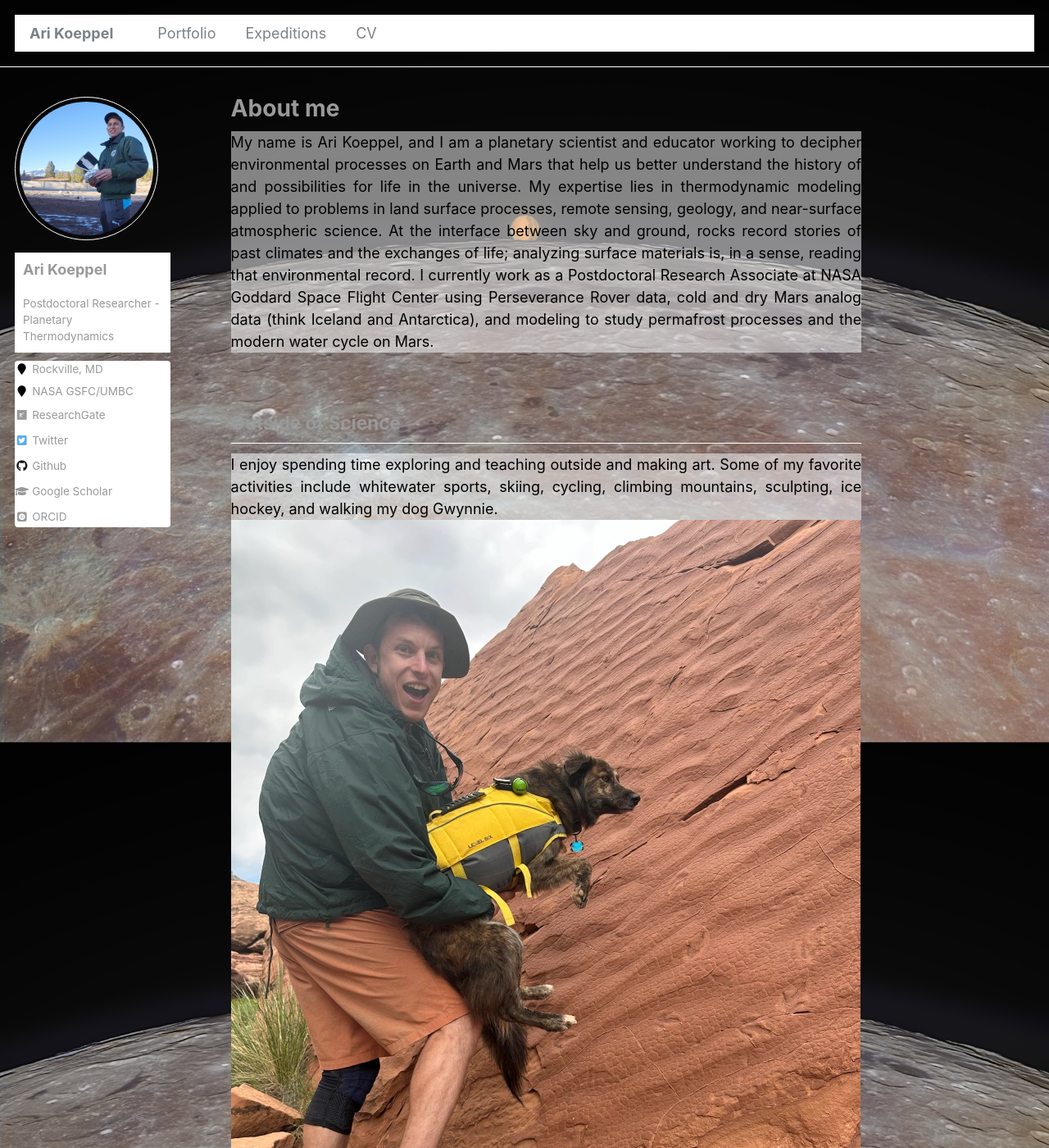
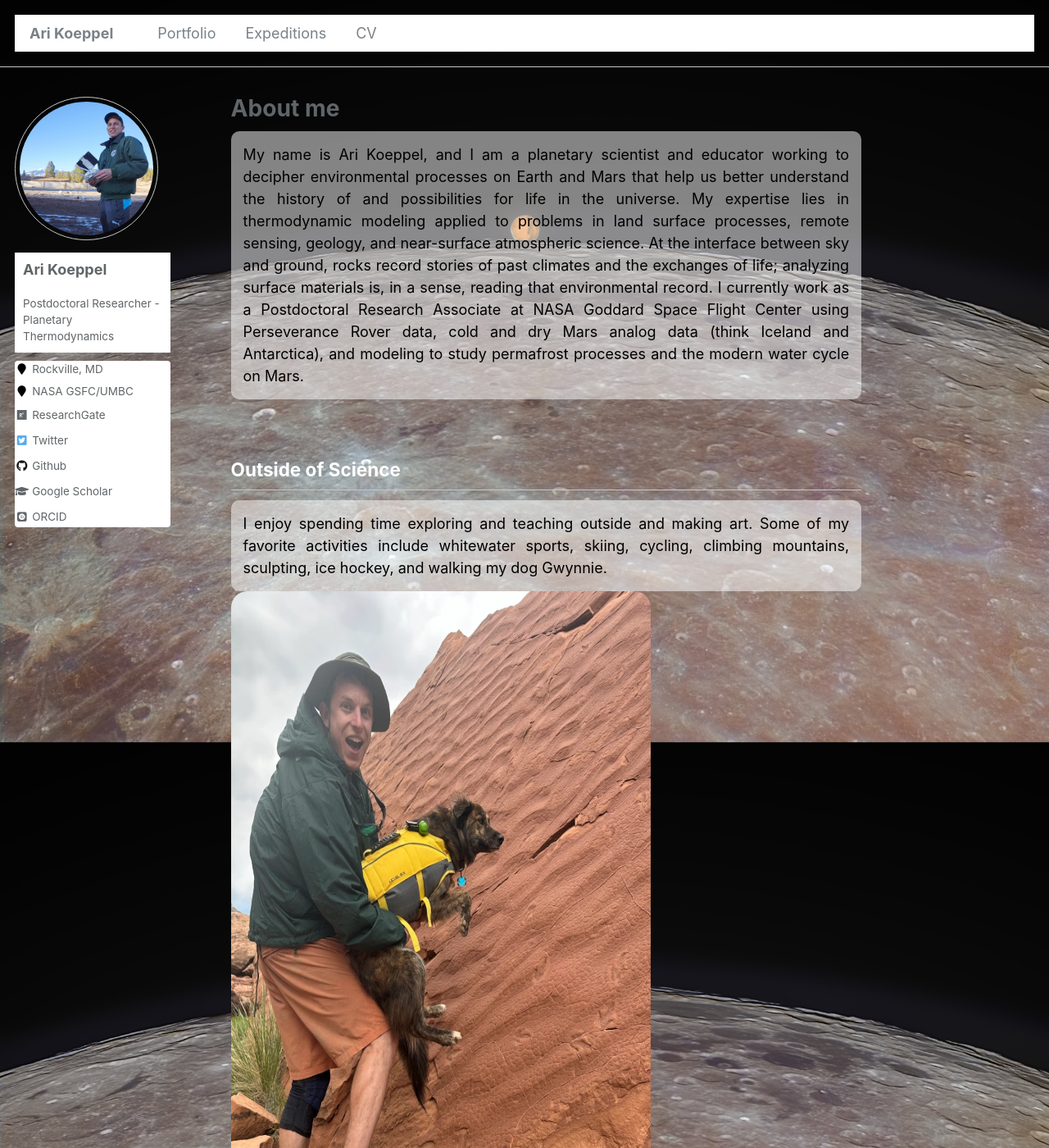
Before and after one commit to ahdkoeppel/ahdkoeppel.github.io, a Jekyll site: the page built from _pages/about.md, in a window 1280 px wide and 1400 px high. Shown: the whole window at 82% size. Built offline with Jekyll 4.4.1, drawn with Linux system fonts in a browser that asks for light colours; some web fonts are replaced; some of the changed text lies outside the part shown.

Commit message:
More advanced HTML for main page

```diff
--- a/_pages/about.md
+++ b/_pages/about.md
@@ -18,9 +18,9 @@ body {
 }
 </style>
 
-<div style="text-align: justify;background-color:rgba(255, 255, 255, 0.5);color:Black;"> My name is Ari Koeppel, and I am a planetary scientist and educator working to decipher environmental processes on Earth and Mars that help us better understand the history of and possibilities for life in the universe. My expertise lies in thermodynamic modeling applied to problems in land surface processes, remote sensing, geology, and near-surface atmospheric science. At the interface between sky and ground, rocks record stories of past climates and the exchanges of life; analyzing surface materials is, in a sense, reading that environmental record. I currently work as a Postdoctoral Research Associate at NASA Goddard Space Flight Center using Perseverance Rover data, cold and dry Mars analog data (think Iceland and Antarctica), and modeling to study permafrost processes and the modern water cycle on Mars. </div>  <p>&nbsp;</p>
+<div style="text-align: justify;background-color:rgba(255, 255, 255, 0.5);color:Black;padding:15px;border-radius: 10px;"> My name is Ari Koeppel, and I am a planetary scientist and educator working to decipher environmental processes on Earth and Mars that help us better understand the history of and possibilities for life in the universe. My expertise lies in thermodynamic modeling applied to problems in land surface processes, remote sensing, geology, and near-surface atmospheric science. At the interface between sky and ground, rocks record stories of past climates and the exchanges of life; analyzing surface materials is, in a sense, reading that environmental record. I currently work as a Postdoctoral Research Associate at NASA Goddard Space Flight Center using Perseverance Rover data, cold and dry Mars analog data (think Iceland and Antarctica), and modeling to study permafrost processes and the modern water cycle on Mars. </div>  <p>&nbsp;</p>
 
-## Outside of Science
-<div style="text-align: justify;background-color:rgba(255, 255, 255, 0.5);color:Black;"> I enjoy spending time exploring and teaching outside and making art. Some of my favorite activities include whitewater sports, skiing, cycling, climbing mountains, sculpting, ice hockey, and walking my dog Gwynnie.</div>
-![](/images/img_7343.png)
-<div style="text-align: justify;color:White;"> *Gwynnie the dinosaur with footprints in Slickrock Canyon, CO* </div>
+<h2 style="text-align: justify;color:White;">Outside of Science</h2>
+<div style="text-align: justify;background-color:rgba(255, 255, 255, 0.5);color:Black;padding:15px;border-radius: 10px;"> I enjoy spending time exploring and teaching outside and making art. Some of my favorite activities include whitewater sports, skiing, cycling, climbing mountains, sculpting, ice hockey, and walking my dog Gwynnie.</div>
+ <img src="/images/img_7343.png" alt="Ari, Gwynnie and dino tracks" style="width:512px;height:910px;border-radius: 20px;">
+<p style="text-align: justify;color:White;"><i>Gwynnie the dinosaur with footprints in Slickrock Canyon, CO</i></p>
--- a/_sass/_sidebar.scss
+++ b/_sass/_sidebar.scss
@@ -101,7 +101,7 @@
   line-height: 1;
   background: #fff;
   border: 0px solid $border-color;
-  border-radius: $border-radius;
+  border-radius: 4px;
   margin-top: 15px;
   margin-bottom: 10px;
 
--- a/_sass/_variables.scss
+++ b/_sass/_variables.scss
@@ -47,11 +47,11 @@ $type-size-8                : 0.625em;  // ~10px
    Colors
    ========================================================================== */
 
-$gray                       : #ffffff;
-$dark-gray                  : mix(#000, $gray, 40%);
+$gray                       : #7a8288;
+$dark-gray                  : mix(#393939, $gray, 40%);
 $darker-gray                : mix(#000, $gray, 60%);
-$light-gray                 : mix(#fff, $gray, 50%);
-$lighter-gray               : mix(#fff, $gray, 90%);
+$light-gray                 : mix(#979797, $gray, 50%);
+$lighter-gray               : mix(#cdcdcd, $gray, 90%);
 
 $body-color                 : #fff;
 $background-color           : #fff;
```
